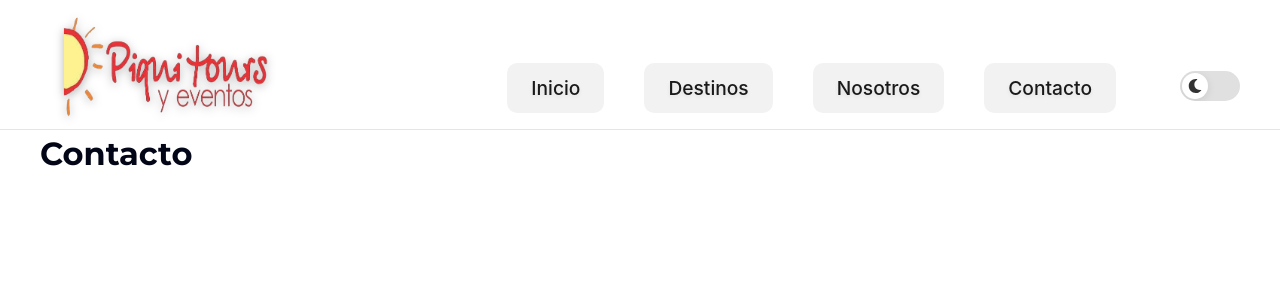
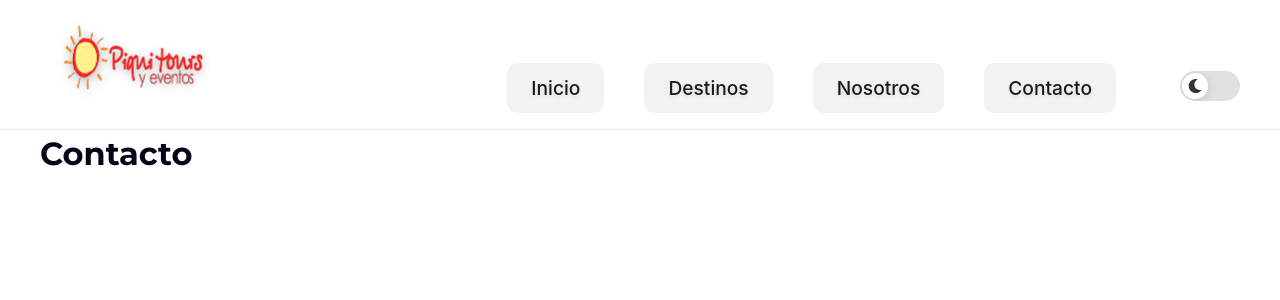
Before and after one commit to saryCas/piquitours, a React (Vite) app: page /contacto in a window 1280 px wide. Shown: the top 300 px of the page. Built offline with nearby package versions, Linux system fonts and the light colour scheme.

Commit message:
Update Header.jsx
Se actualizo la direccion del logo.

```diff
--- a/src/components/Header.jsx
+++ b/src/components/Header.jsx
@@ -37,7 +37,7 @@ export default function Header() {
         <div className="logo-container">
           <img
             className="logo"
-            src="/logo.webp"
+            src="/logo_entero.png"
             alt="Piquitours y Eventos"
           />
         </div>
```
